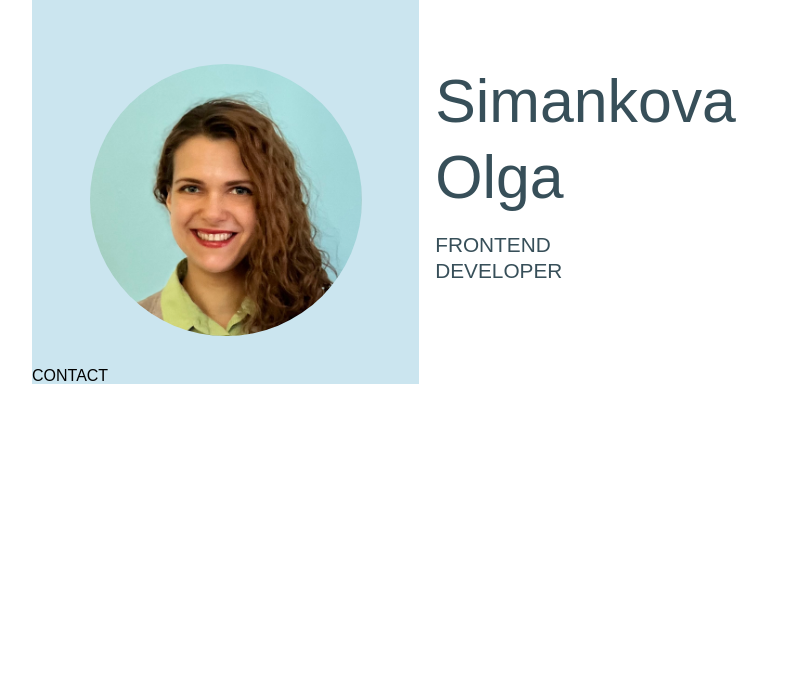
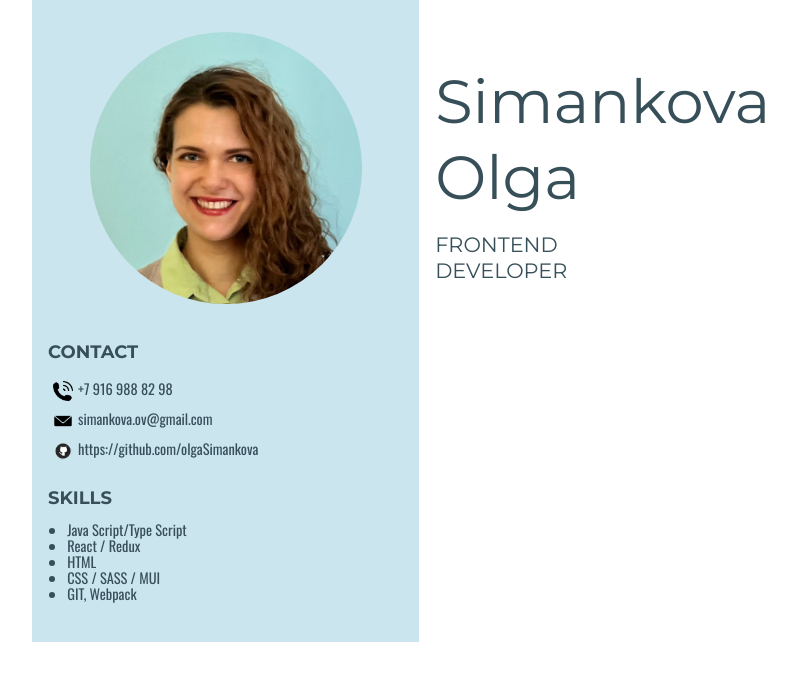
Before and after one commit to olgaSimankova/CV, a website built with webpack: page src/index.html in a window 1280 px wide. Shown: the whole page, without its empty margins (124-920 px from the left). Built offline with nearby package versions, Linux system fonts and the light colour scheme.

Commit message:
feat: add contact and skills section

```diff
--- a/src/index.html
+++ b/src/index.html
@@ -16,8 +16,23 @@
             <div class="portrait">
                 <img src="./assets/img/OJKYE9073.JPG" alt="my portrait" class="portrait_img">
             </div>
-            <div class="contact">
-                <h3 class="section-title">CONTACT</h3>
+            <div class="section contact">
+                <h3 class="section-title" data-i18="contact">CONTACT</h3>
+                <ul>
+                    <li><img src="./assets/icon/phone.png" alt="phone icon" class="contact_icon"><a href="tel:+79169888298">+7 916 988 82 98</a></li>
+                    <li><img src="./assets/icon/mail.png" alt="mail icon" class="contact_icon"><a href="mailto:simankova.ov@gmail.com">simankova.ov@gmail.com</a></li>
+                    <li><img src="./assets/icon/gitHub.png" alt="Github icon" class="contact_icon"><a href="https://github.com/olgaSimankova" target="_blank">https://github.com/olgaSimankova</a></li>
+                </ul>
+            </div>
+            <div class="section skills">
+                <h3 class="section-title" data-i18="skills">SKILLS</h3>
+                <ul class="skills_list">
+                    <li class="skills_list_item">Java Script/Type Script</li>
+                    <li class="skills_list_item">React / Redux</li>
+                    <li class="skills_list_item">HTML</li>
+                    <li class="skills_list_item">CSS / SASS / MUI</li>
+                    <li class="skills_list_item">GIT, Webpack</li>
+                </ul>
             </div>
         </section>
         <section class="right-section">
--- a/src/style.scss
+++ b/src/style.scss
@@ -1,7 +1,10 @@
 @import 'styles/null.scss';
 @import 'styles/hero.scss';
+@import 'styles/contact.scss';
+@import 'styles/skills.scss';
 @import 'styles/fonts';
 @import 'styles/mixins';
+@import 'styles/constants';
 
 .main_container {
     max-width: 968px;
@@ -11,10 +14,21 @@
 
     .left-section {
         width: 40%;
-        background-color: #cbe5ef;
+        background-color: $mainGg;
+        padding: 1rem;
     }
 
     .right-section {
         width: 60%;
     }
+
+    .section {
+        margin: 1.5rem 0;
+        &-title {
+            @include font(18px, 700, 1rem);
+            font-family: 'Montserrat', Arial, sans-serif;
+            color: $mainColor;
+            margin: 1rem 0;
+        }
+    }
 }
--- /dev/null
+++ b/src/styles/_constants.scss
@@ -0,0 +1,2 @@
+$mainColor: #374f59;
+$mainGg: #cbe5ef;
--- a/src/styles/_fonts.scss
+++ b/src/styles/_fonts.scss
@@ -1,4 +1,5 @@
-@font-face {
-    font-family: 'RobotoCondensed';
-    src: url('https://fonts.googleapis.com/css2?family=Paytone+One&family=Roboto+Condensed:wght@400;700&display=swap');
-}
+@import url('https://fonts.googleapis.com/css2?family=Oswald:wght@300;400;700&display=swap');
+@import url('https://fonts.googleapis.com/css2?family=Montserrat:wght@400;700&display=swap');
+
+$font-family-base: 'Oswald';
+$font-family-title: 'Montserrat';
--- /dev/null
+++ b/src/styles/contact.scss
@@ -0,0 +1,10 @@
+.contact {
+    font-family: 'Oswald', sans-serif;
+    @include font(0.9rem, 400, 1.6rem);
+    color: $mainColor;
+    &_icon {
+        height: auto;
+        width: 20px;
+        margin: 5px;
+    }
+}
--- a/src/styles/hero.scss
+++ b/src/styles/hero.scss
@@ -1,11 +1,12 @@
 @import 'mixins';
 @import 'fonts';
+@import 'constants';
 
 .portrait {
     width: 100%;
     display: flex;
     justify-content: center;
-    padding: 4rem 0 2rem;
+    padding: 1rem 0;
 
     &_img {
         width: 17rem;
@@ -19,7 +20,7 @@
 .hero {
     width: 24rem;
     padding: 4rem 1rem 2rem;
-    color: #374f59;
+    color: $mainColor;
 
     &_title {
         @include font(3.8rem, 300, 1.25);
@@ -27,7 +28,7 @@
 
     &_subtitle {
         width: 10rem;
-        font-family: 'RobotoCondensed', sans-serif;
+        font-family: 'Montserrat', sans-serif;
         @include font(1.3rem, 300, 1.25);
         padding-top: 1rem;
     }
--- /dev/null
+++ b/src/styles/skills.scss
@@ -0,0 +1,10 @@
+.skills_list {
+    font-family: 'Oswald', sans-serif;
+    @include font(0.9rem, 400, 1rem);
+    color: $mainColor;
+    margin-left: 1.2rem;
+
+    &_item {
+        list-style: disc;
+    }
+}
--- a/src/translate/translate.js
+++ b/src/translate/translate.js
@@ -2,9 +2,13 @@ const i18Obj = {
     en: {
         myName: 'Simankova Olga',
         occupation: 'FRONTEND DEVELOPER',
+        contact: 'CONTACT',
+        skills: 'SKILLS',
     },
     ru: {
         myName: 'Симанкова Ольга',
         occupation: 'FRONTEND РАЗРАБОТЧИК',
+        contact: 'КОНТАКТЫ',
+        skills: 'НАВЫКИ',
     },
 };
```
Also changed, not shown: src/assets/icon/gitHub.png (added), src/assets/icon/mail.png (added), src/assets/icon/phone.png (added).
